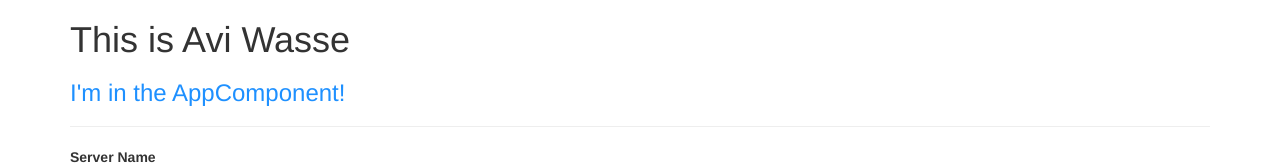
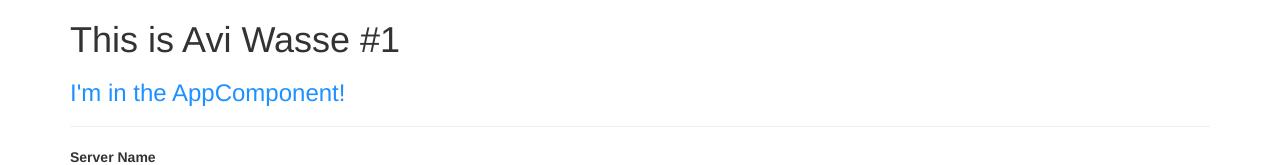
Before and after one commit to wasse88/my-first-angular-app, an Angular app: page / in a window 1280 px wide. Shown: the top 165 px of the page. Built offline with nearby package versions, Linux system fonts and the light colour scheme.

Commit message:
Update app.component.html

```diff
--- a/src/app/app.component.html
+++ b/src/app/app.component.html
@@ -1,7 +1,7 @@
 <div class="container">
     <div class="row">
         <div class="col-xs-12">
-            <h1>This is Avi Wasse</h1>
+            <h1>This is Avi Wasse #1</h1>
             <h3>I'm in the AppComponent! </h3>
             <hr>
             <app-servers></app-servers>
```
